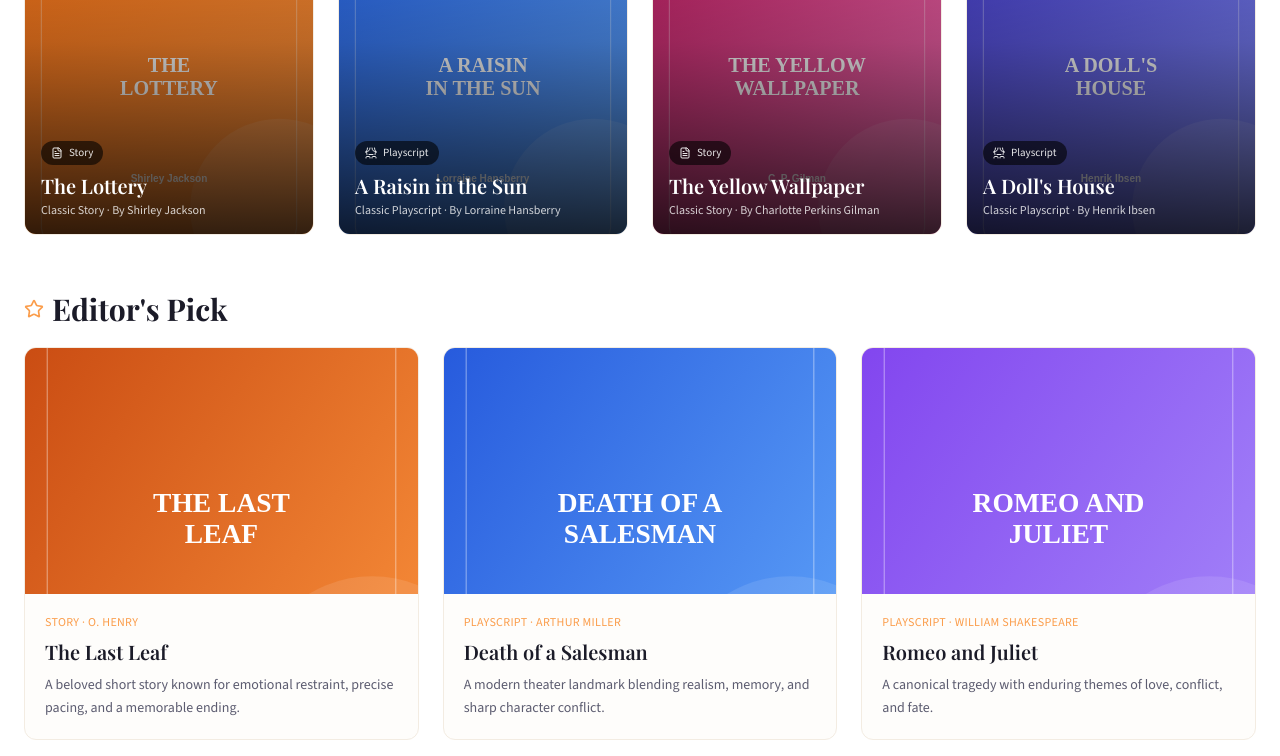
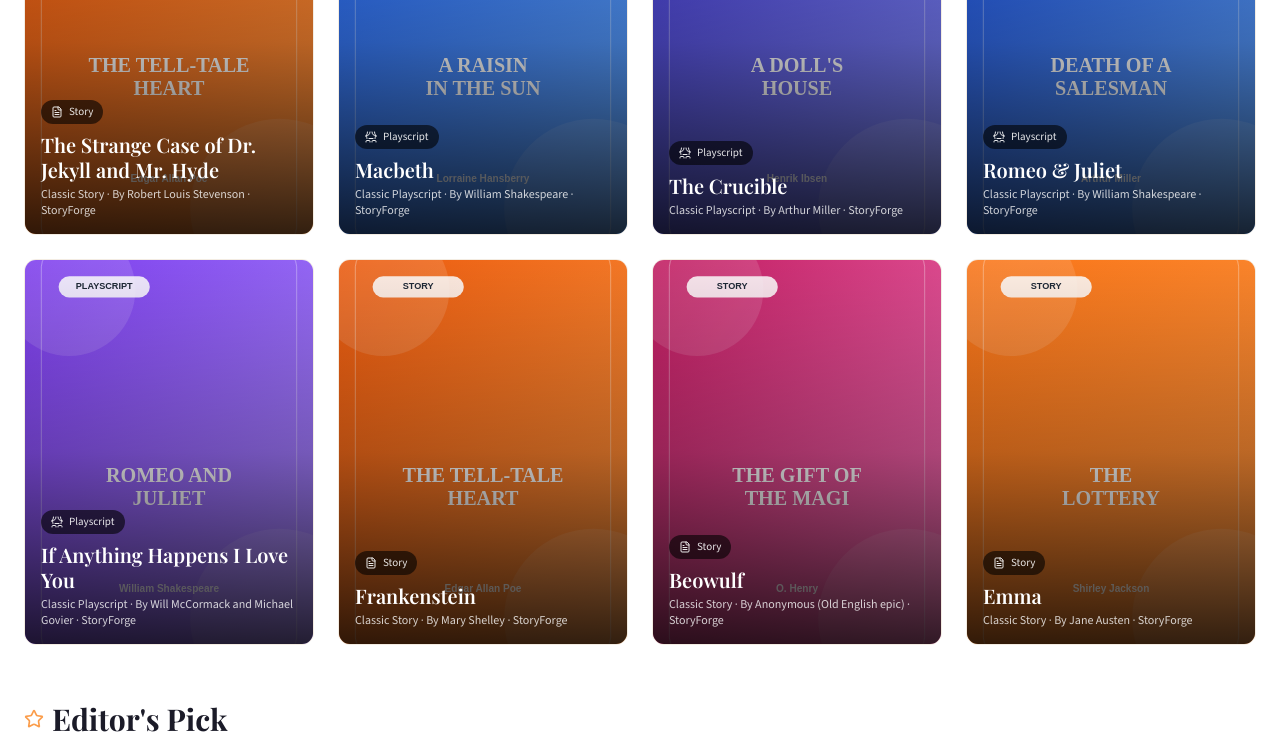
Before and after one commit to Webs03/StoryForge, a React (Vite) app: page / in a window 1280 px wide. Shown: the part 1400-2156 px from the top of the page. Built offline with nearby package versions, Linux system fonts and the light colour scheme; no server answers; a web font is replaced by a local one.

Commit message:
implemented the proper cover arts for some of the recomended topics for the user on the landing page

```diff
--- a/src/pages/LandingPage.tsx
+++ b/src/pages/LandingPage.tsx
@@ -107,19 +107,6 @@
   }
 };
 
-const coverLookupTargets = [
-  { title: "The Tell-Tale Heart", author: "Edgar Allan Poe" },
-  { title: "Hamlet", author: "William Shakespeare" },
-  { title: "The Gift of the Magi", author: "O. Henry" },
-  { title: "The Lottery", author: "Shirley Jackson" },
-  { title: "A Raisin in the Sun", author: "Lorraine Hansberry" },
-  { title: "The Yellow Wallpaper", author: "Charlotte Perkins Gilman" },
-  { title: "A Doll's House", author: "Henrik Ibsen" },
-  { title: "The Last Leaf", author: "O. Henry" },
-  { title: "Death of a Salesman", author: "Arthur Miller" },
-  { title: "Romeo and Juliet", author: "William Shakespeare" },
-] as const;
-
 const onlineImageFallback = coverImagePaths.fallback;
 
 const storyGeneratedCovers = [
@@ -143,84 +130,223 @@
   return coverSet[index % coverSet.length] ?? onlineImageFallback;
 };
 
-const recommendedTopics = [
+const buildOpenLibrarySearchHref = (title: string, author: string) =>
+  `https://openlibrary.org/search?${new URLSearchParams({
+    title,
+    author,
+  }).toString()}`;
+
+type FamiliarWork = {
+  title: string;
+  author: string;
+  format: CoverFormat;
+  topicDescription: string;
+  editorBlurb: string;
+  searchTitle?: string;
+};
+
+const familiarWorks: FamiliarWork[] = [
   {
-    title: "The Tell-Tale Heart",
+    title: "The Strange Case of Dr. Jekyll and Mr. Hyde",
+    author: "Robert Louis Stevenson",
     format: "Story",
-    description: "Edgar Allan Poe's suspense classic with an unreliable narrator and mounting guilt.",
-    imageSrc: coverImagePaths.tellTaleHeart,
+    topicDescription: "A gothic classic on identity, secrecy, and the dual nature of human character.",
+    editorBlurb: "Stevenson's novella remains a key reference for psychological conflict in fiction.",
   },
   {
-    title: "Hamlet",
+    title: "Macbeth",
+    author: "William Shakespeare",
     format: "Playscript",
-    description: "Shakespeare's iconic tragedy of power, grief, and moral uncertainty.",
-    imageSrc: coverImagePaths.hamlet,
+    topicDescription: "A powerful tragedy about ambition, guilt, and the cost of unchecked desire.",
+    editorBlurb: "A cornerstone of dramatic structure with memorable conflict and language.",
   },
   {
-    title: "The Gift of the Magi",
+    title: "The Crucible",
+    author: "Arthur Miller",
+    format: "Playscript",
+    topicDescription: "A tense play that explores fear, accusation, and moral courage under pressure.",
+    editorBlurb: "Miller's script remains one of the strongest examples of social drama on stage.",
+  },
+  {
+    title: "Romeo & Juliet",
+    author: "William Shakespeare",
+    format: "Playscript",
+    topicDescription: "A timeless tragedy of young love, family conflict, and fate.",
+    editorBlurb: "A defining romantic tragedy with enduring influence in theater and literature.",
+    searchTitle: "Romeo and Juliet",
+  },
+  {
+    title: "If Anything Happens I Love You",
+    author: "Will McCormack and Michael Govier",
+    format: "Playscript",
+    topicDescription: "A short-form dramatic narrative known for emotional pacing and visual storytelling.",
+    editorBlurb: "A modern short-film script example with concise structure and emotional impact.",
+  },
+  {
+    title: "Frankenstein",
+    author: "Mary Shelley",
     format: "Story",
-    description: "O. Henry's timeless short story of sacrifice, love, and irony.",
-    imageSrc: coverImagePaths.giftOfTheMagi,
+    topicDescription: "A foundational novel of science fiction, ethics, and human responsibility.",
+    editorBlurb: "Shelley's novel blends horror and philosophy with lasting literary relevance.",
+  },
+  {
+    title: "Beowulf",
+    author: "Anonymous (Old English epic)",
+    format: "Story",
+    topicDescription: "An epic poem of heroism, legacy, and mortality across generations.",
+    editorBlurb: "A classic epic that still informs heroic storytelling and mythic narrative arcs.",
+  },
+  {
+    title: "Emma",
+    author: "Jane Austen",
+    format: "Story",
+    topicDescription: "A sharp social novel about self-awareness, class, and relationships.",
+    editorBlurb: "Austen's character-driven prose is a model for subtle irony and voice.",
+  },
+  {
+    title: "Pride & Prejudice",
+    author: "Jane Austen",
+    format: "Story",
+    topicDescription: "A beloved novel of wit, social expectation, and personal growth.",
+    editorBlurb: "Austen's dialogue and character arcs make this a benchmark for classic romance.",
+    searchTitle: "Pride and Prejudice",
+  },
+  {
+    title: "I Know Why the Caged Bird Sings",
+    author: "Maya Angelou",
+    format: "Story",
+    topicDescription: "A powerful autobiographical work on resilience, identity, and voice.",
+    editorBlurb: "Angelou's memoir is admired for emotional honesty and lyrical narrative strength.",
+  },
+  {
+    title: "Sense & Sensibility",
+    author: "Jane Austen",
+    format: "Story",
+    topicDescription: "A classic exploration of reason, emotion, and family expectations.",
+    editorBlurb: "Austen balances social commentary and character growth with precise prose.",
+    searchTitle: "Sense and Sensibility",
+  },
+  {
+    title: "Paradise Lost",
+    author: "John Milton",
+    format: "Story",
+    topicDescription: "An epic poem of rebellion, free will, and moral consequence.",
+    editorBlurb: "Milton's scope and poetic ambition make it a landmark in English literature.",
+  },
+  {
+    title: "Wuthering Heights",
+    author: "Emily Bronte",
+    format: "Story",
+    topicDescription: "A dark romantic novel centered on obsession, memory, and revenge.",
+    editorBlurb: "Bronte's intense tone and layered narration keep this work continually discussed.",
+  },
+  {
+    title: "Wait Till Helen Comes",
+    author: "Mary Downing Hahn",
+    format: "Story",
+    topicDescription: "A well-known ghost story blending family tension and supernatural mystery.",
+    editorBlurb: "A strong middle-grade horror example with accessible pacing and atmosphere.",
   },
 ];
 
-const fallbackTrendingNow: TrendingItem[] = [
+const topicsForYouWorks: FamiliarWork[] = [
+  familiarWorks[0], // Dr. Jekyll and Mr. Hyde
+  familiarWorks[5], // Frankenstein
+  familiarWorks[8], // Pride & Prejudice
+  familiarWorks[9], // I Know Why the Caged Bird Sings
+  familiarWorks[1], // Macbeth
+  familiarWorks[2], // The Crucible
+];
+
+const editorsPickWorks: FamiliarWork[] = [
   {
-    title: "The Lottery",
-    category: "Classic Story",
-    format: "Story",
-    reads: "By Shirley Jackson",
-    imageSrc: coverImagePaths.theLottery,
+    title: "Othello",
+    author: "William Shakespeare",
+    format: "Playscript",
+    topicDescription: "A classic tragedy of trust, jealousy, and manipulation.",
+    editorBlurb: "Shakespeare's dramatic tension and character psychology remain stage essentials.",
   },
   {
-    title: "A Raisin in the Sun",
-    category: "Classic Playscript",
+    title: "King Lear",
+    author: "William Shakespeare",
     format: "Playscript",
-    reads: "By Lorraine Hansberry",
-    imageSrc: coverImagePaths.aRaisinInTheSun,
+    topicDescription: "A major tragedy on power, family loyalty, and human frailty.",
+    editorBlurb: "A masterclass in tragic structure, emotional scale, and dramatic language.",
   },
   {
-    title: "The Yellow Wallpaper",
-    category: "Classic Story",
-    format: "Story",
-    reads: "By Charlotte Perkins Gilman",
-    imageSrc: coverImagePaths.yellowWallpaper,
+    title: "All My Sons",
+    author: "Arthur Miller",
+    format: "Playscript",
+    topicDescription: "A post-war family drama about responsibility, denial, and consequence.",
+    editorBlurb: "Miller's tightly built script is an excellent reference for modern realistic theater.",
   },
   {
-    title: "A Doll's House",
-    category: "Classic Playscript",
-    format: "Playscript",
-    reads: "By Henrik Ibsen",
-    imageSrc: coverImagePaths.aDollsHouse,
+    title: "Persuasion",
+    author: "Jane Austen",
+    format: "Story",
+    topicDescription: "A mature Austen novel centered on regret, second chances, and social pressure.",
+    editorBlurb: "Austen's late style offers quiet emotional depth and precise character movement.",
+  },
+  {
+    title: "Treasure Island",
+    author: "Robert Louis Stevenson",
+    format: "Story",
+    topicDescription: "A foundational adventure novel known for momentum, atmosphere, and voice.",
+    editorBlurb: "Stevenson's pacing and scene-building make this a lasting adventure benchmark.",
+  },
+  {
+    title: "Northanger Abbey",
+    author: "Jane Austen",
+    format: "Story",
+    topicDescription: "A witty social satire that playfully critiques gothic fiction conventions.",
+    editorBlurb: "Austen blends parody and character growth with clean, readable prose craft.",
   },
 ];
 
-const editorsPick = [
-  {
-    title: "The Last Leaf",
-    category: "Story · O. Henry",
-    blurb: "A beloved short story known for emotional restraint, precise pacing, and a memorable ending.",
-    imageSrc: coverImagePaths.lastLeaf,
-  },
-  {
-    title: "Death of a Salesman",
-    category: "Playscript · Arthur Miller",
-    blurb: "A modern theater landmark blending realism, memory, and sharp character conflict.",
-    imageSrc: coverImagePaths.deathOfASalesman,
-  },
-  {
-    title: "Romeo and Juliet",
-    category: "Playscript · William Shakespeare",
-    blurb: "A canonical tragedy with enduring themes of love, conflict, and fate.",
-    imageSrc: coverImagePaths.romeoAndJuliet,
-  },
-];
+const coverLookupTargets = Array.from(
+  new Map(
+    [...familiarWorks, ...topicsForYouWorks, ...editorsPickWorks].map((work) => [
+      work.title,
+      {
+        title: work.title,
+        author: work.author,
+        searchTitle: work.searchTitle ?? work.title,
+      },
+    ])
+  ).values()
+);
+
+const recommendedTopics = topicsForYouWorks.slice(0, 6).map((work, index) => ({
+  title: work.title,
+  format: work.format,
+  description: work.topicDescription,
+  imageSrc: getGeneratedCover(work.format, index),
+}));
+
+const fallbackTrendingNow: TrendingItem[] = familiarWorks.map((work, index) => ({
+  title: work.title,
+  category: work.format === "Playscript" ? "Classic Playscript" : "Classic Story",
+  format: work.format,
+  reads: `By ${work.author}`,
+  imageSrc: getGeneratedCover(work.format, index),
+  href: buildOpenLibrarySearchHref(work.searchTitle ?? work.title, work.author),
+  source: "StoryForge",
+}));
+
+const editorsPick = editorsPickWorks.slice(0, 6).map((work, index) => ({
+  title: work.title,
+  category: `${work.format} · ${work.author}`,
+  blurb: work.editorBlurb,
+  imageSrc: getGeneratedCover(work.format, index + 1),
+}));
 
 const LandingPage = () => {
   const [trendingItems, setTrendingItems] = useState<TrendingItem[]>(fallbackTrendingNow);
   const [trendingState, setTrendingState] = useState<"loading" | "live" | "fallback">("loading");
   const [trendingUpdatedAt, setTrendingUpdatedAt] = useState<string | null>(null);
   const [liveCoversByTitle, setLiveCoversByTitle] = useState<Record<string, string>>({});
+  const readerShelfItems = trendingItems.slice(0, 4);
+  const trendingNowItems = trendingItems.slice(0, 8);
 
   const getCoverSrc = (title: string, fallbackSrc: string) =>
     liveCoversByTitle[title] ?? fallbackSrc;
@@ -231,7 +357,7 @@
     const fetchCuratedCovers = async () => {
       const results = await Promise.allSettled(
         coverLookupTargets.map(async (item) => {
-          const coverSrc = await fetchOpenLibraryCover(item.title, item.author);
+          const coverSrc = await fetchOpenLibraryCover(item.searchTitle, item.author);
           return { title: item.title, coverSrc };
         })
       );
@@ -286,14 +412,11 @@
         const liveItems: TrendingItem[] = collected
           .map(({ source, post }, index) => {
             const title = typeof post.title === "string" ? post.title : "";
-            const subreddit =
-              typeof post.subreddit === "string" ? post.subreddit : "writing";
-            const permalink =
-              typeof post.permalink === "string" ? post.permalink : "";
+            const subreddit = typeof post.subreddit === "string" ? post.subreddit : "writing";
+            const permalink = typeof post.permalink === "string" ? post.permalink : "";
             const ups = typeof post.ups === "number" ? post.ups : 0;
             const thumbnail =
-              typeof post.thumbnail === "string" &&
-              /^https?:\/\//.test(post.thumbnail)
+              typeof post.thumbnail === "string" && /^https?:\/\//.test(post.thumbnail)
                 ? post.thumbnail
                 : getGeneratedCover(source.format, index);
             const isPinned = Boolean(post.stickied);
@@ -314,7 +437,7 @@
           })
           .filter((item): item is TrendingItem => item !== null)
           .sort((a, b) => (b.score ?? 0) - (a.score ?? 0))
-          .slice(0, 4);
+          .slice(0, 8);
 
         if (cancelled) return;
 
@@ -419,10 +542,16 @@
               <p className="font-body text-xs uppercase tracking-[0.2em] text-primary font-semibold">
                 Reader Shelf
               </p>
-              <span className="text-xs text-muted-foreground font-body">Updated Live</span>
+              <span className="text-xs text-muted-foreground font-body">
+                {trendingState === "live"
+                  ? "Updated Live"
+                  : trendingState === "loading"
+                    ? "Syncing..."
+                    : "Curated Picks"}
+              </span>
             </div>
             <div className="grid grid-cols-2 gap-4">
-              {trendingItems.map((story) => (
+              {readerShelfItems.map((story) => (
                 <article
                   key={`${story.title}-shelf`}
                   className="rounded-xl overflow-hidden border border-border bg-background shadow-sm"
@@ -475,7 +604,7 @@
           </motion.div>
 
           <div className="grid grid-cols-1 sm:grid-cols-2 lg:grid-cols-4 gap-6 mb-14">
-            {trendingItems.map((story, i) => (
+            {trendingNowItems.map((story, i) => (
               <motion.a
                 key={story.title}
                 initial={{ opacity: 0, y: 20 }}
```
